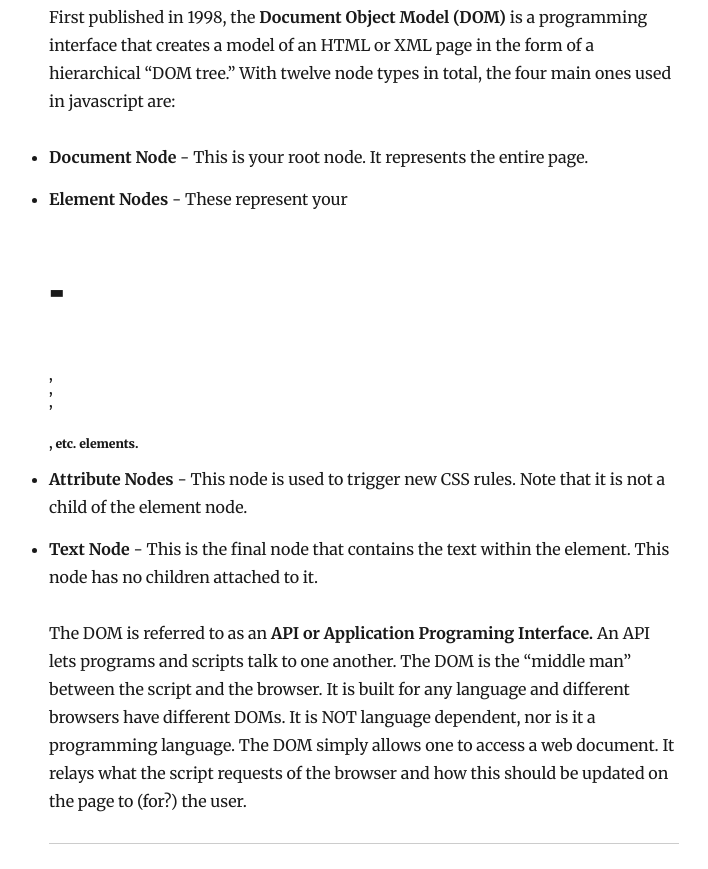
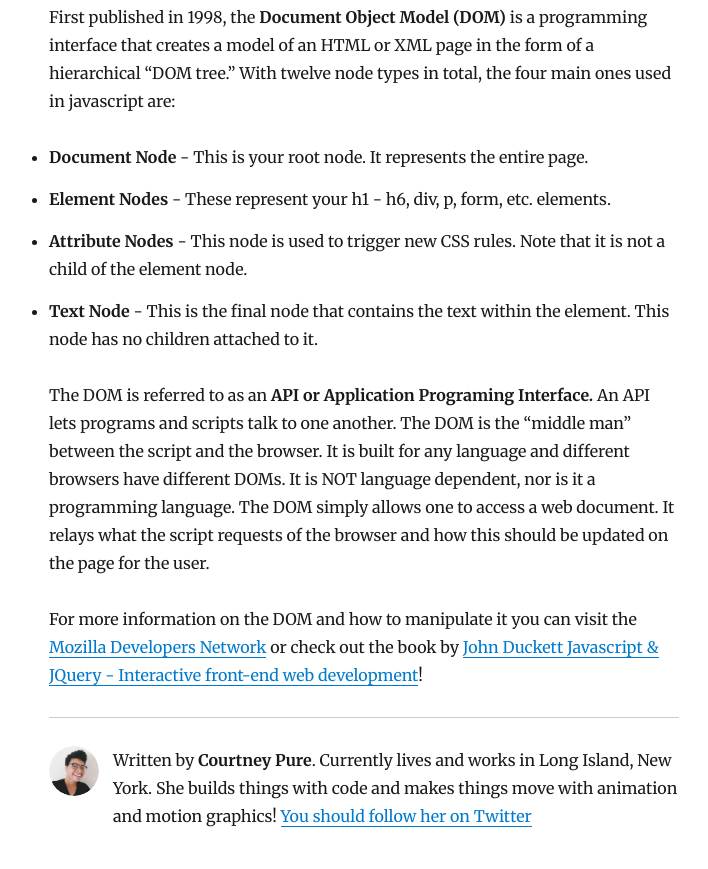
Before and after one commit to courtneypure/CPureMakeThingsBlog, a Gatsby site: page /What-Is-The-DOM/ in a window 1280 px wide. Shown: the part 708-1577 px from the top of the page, without its empty margins (276-984 px from the left). Built offline with nearby package versions, Linux system fonts and the light colour scheme; Gatsby itself is replaced by a stand-in of ours; some packages are replaced by stand-ins of ours.

Commit message:
Revise error in post

```diff
--- a/content/blog/What-Is-The-DOM/index.md
+++ b/content/blog/What-Is-The-DOM/index.md
@@ -9,8 +9,10 @@
 First published in 1998, the **Document Object Model (DOM)** is a programming interface that creates a model of an HTML or XML page in the form of a hierarchical “DOM tree.” With twelve node types in total, the four main ones used in javascript are:
 
 * **Document Node** - This is your root node.  It represents the entire page.
-* **Element Nodes** - These represent your <h1> - <h6>, <div>, <p>, <form>, etc. elements.
+* **Element Nodes** - These represent your h1 - h6, div, p, form, etc. elements.
 * **Attribute Nodes** - This node is used to trigger new CSS rules.  Note that it is not a child of the element node.
 * **Text Node** - This is the final node that contains the text within the element.  This node has no children attached to it.
 
-The DOM is referred to as an **API or Application Programing Interface.** An API lets programs and scripts talk to one another. The DOM is the “middle man” between the script and the browser. It is built for any language and different browsers have different DOMs. It is NOT language dependent, nor is it a programming language. The DOM simply allows one to access a web document. It relays what the script requests of the browser and how this should be updated on the page to (for?) the user.
+The DOM is referred to as an **API or Application Programing Interface.** An API lets programs and scripts talk to one another. The DOM is the “middle man” between the script and the browser. It is built for any language and different browsers have different DOMs. It is NOT language dependent, nor is it a programming language. The DOM simply allows one to access a web document. It relays what the script requests of the browser and how this should be updated on the page for the user.
+
+For more information on the DOM and how to manipulate it you can visit the [Mozilla Developers Network](https://developer.mozilla.org/en-US/docs/Web/API/Document_Object_Model/Introduction) or check out the book by [John Duckett Javascript & JQuery - Interactive front-end web development](http://javascriptbook.com/)!
```
